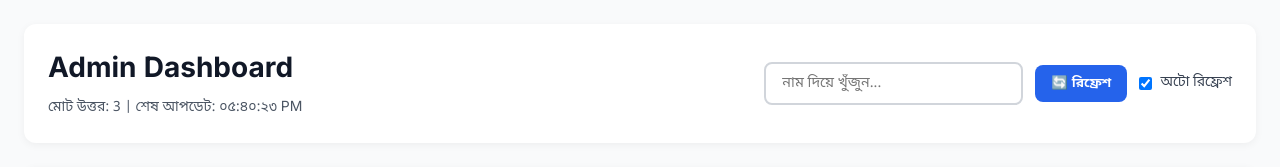
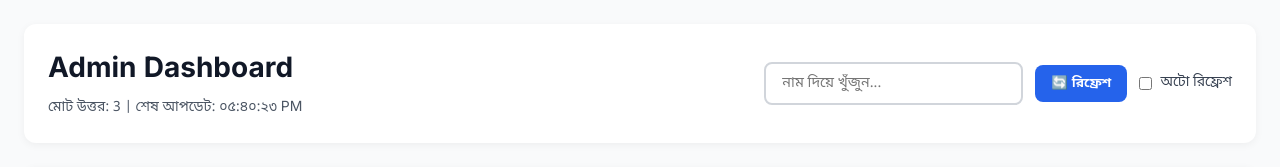
Before and after one commit to islammaruf333/100MCQ, a React (Vite) app: page /admin in a window 1280 px wide. Shown: the top 167 px of the page. Built offline with nearby package versions, Linux system fonts and the light colour scheme; the HTML template or start-up script is replaced by a standard one.

Commit message:
Update AdminPage.jsx

```diff
--- a/src/pages/AdminPage.jsx
+++ b/src/pages/AdminPage.jsx
@@ -15,7 +15,7 @@ function AdminPage() {
   const [selectedDate, setSelectedDate] = useState(null)
   const [searchTerm, setSearchTerm] = useState('')
   const [lastRefresh, setLastRefresh] = useState(null)
-  const [autoRefresh, setAutoRefresh] = useState(true)
+  const [autoRefresh, setAutoRefresh] = useState(false)
   const [notification, setNotification] = useState(null)
 
   useEffect(() => {
```
